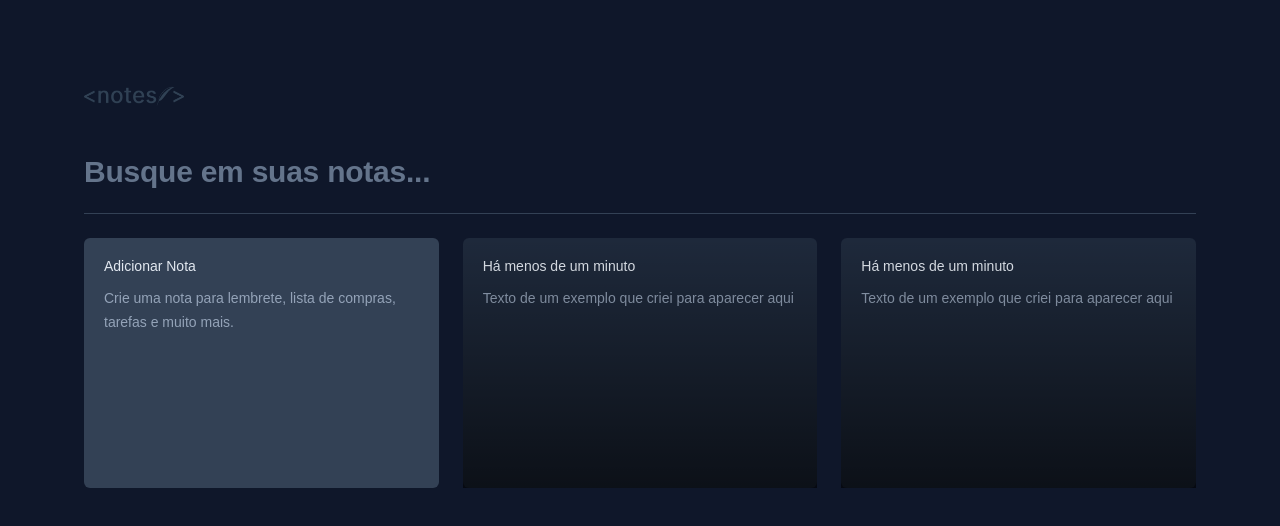
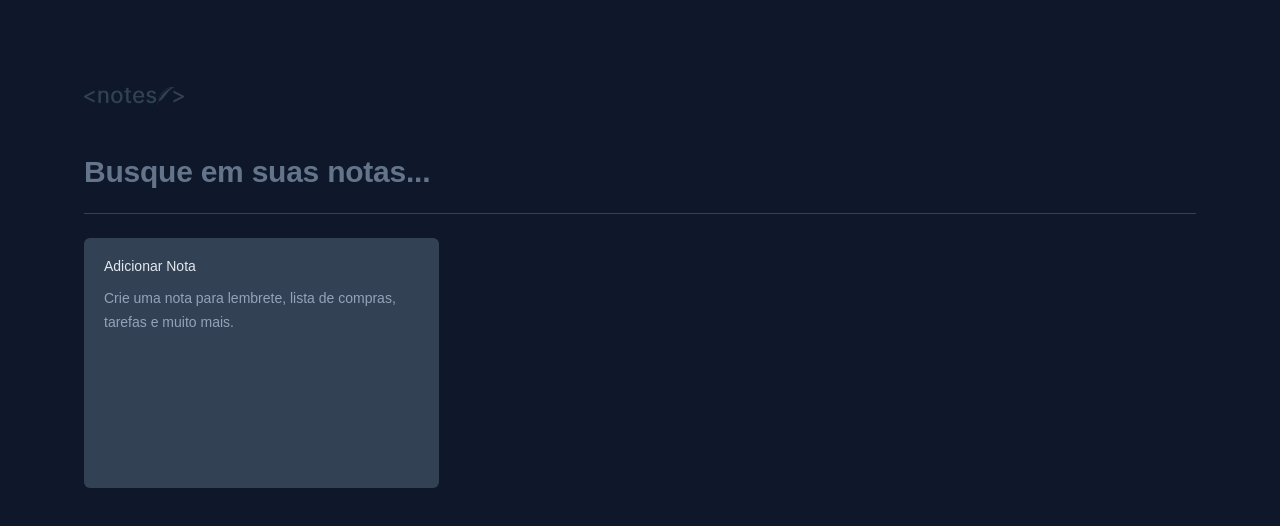
Before and after one commit to SauloCarvalho300/projeto-note, a React (Vite) app: page / in a window 1280 px wide. Shown: the top 526 px of the page. Built offline with nearby package versions, Linux system fonts and the light colour scheme.

Commit message:
Feito as funções de adicionar a nota e adicionado o date com id e key

```diff
--- a/src/components/NewNoteCard/index.tsx
+++ b/src/components/NewNoteCard/index.tsx
@@ -1,11 +1,27 @@
-import { useState } from 'react'
+import { FormEvent, useState, useRef } from 'react'
 
 import './styles.css'
 
 import { X } from 'lucide-react'
 
-export default function NewNoteCard() {
+interface NewNoteCardProps {
+  handleSaveNote(content: string): void
+}
+
+export default function NewNoteCard({ handleSaveNote }: NewNoteCardProps) {
   const [open, setOpen] = useState(false)
+  const [content, setContent] = useState<string>('')
+
+  const textareaRef = useRef<HTMLTextAreaElement | null>(null)
+
+  function handleSubmit(e: FormEvent) {
+    e.preventDefault()
+
+    handleSaveNote(content)
+
+    setContent('')
+    textareaRef.current?.focus()
+  }
 
   return (
     <div className='new-note-card'>
@@ -21,12 +37,13 @@ export default function NewNoteCard() {
               <button onClick={() => setOpen(false)} className='modal-close'>
                 <X  />
               </button>
-              <form>
+
+              <form onSubmit={handleSubmit}>
                 <div>
                   <span>Adicionar nota</span>
-                  <textarea autoFocus></textarea>
+                  <textarea ref={textareaRef} value={content} onChange={(e) => setContent(e.target.value)} autoFocus></textarea>
                 </div>
-                <button>Salvar essa nota</button>
+                <button type='submit'>Salvar essa nota</button>
               </form>
             </div>
           </div>
--- a/src/components/NoteCard/index.tsx
+++ b/src/components/NoteCard/index.tsx
@@ -3,13 +3,19 @@ import './styles.css'
 import { X } from 'lucide-react'
 import { useState } from 'react'
 
-export default function NoteCard() {
+interface NoteCardProps {
+  id: string
+  date: Date
+  content: string
+}
+
+export default function NoteCard({ id, content, date }: NoteCardProps) {
   const [open, setOpen] = useState(false)
   return (
     <div className='note-card'>
       <button onClick={() => setOpen(true)}>
-        <span>Há menos de um minuto</span>
-        <p>Texto de um exemplo  que criei para aparecer aqui</p>
+        <span>{date.toDateString()}</span>
+        <p>{content}</p>
 
         <div className='gradient-overlay' />
       </button>
--- a/src/pages/Home/index.tsx
+++ b/src/pages/Home/index.tsx
@@ -1,11 +1,28 @@
 import './styles.css'
-
+import { useState } from 'react'
 import NewNoteCard from '../../components/NewNoteCard'
-
 import logo from '../../../src/assets/logo.png'
 import NoteCard from '../../components/NoteCard'
 
+interface Note {
+  id: string
+  date: Date
+  content: string
+}
+
 export default function Home() {
+  const [notes, setNotes] = useState<Note[]>([])
+
+  function handleSaveNote(content: string) {
+    const newNote = {
+      id: crypto.randomUUID(),
+      date: new Date(),
+      content
+    }
+
+    setNotes((prev) => [...prev, newNote])
+  }
+
   return (
 
     <div className='container'>
@@ -21,10 +38,17 @@ export default function Home() {
       <div className='separator'></div>
 
       <div className='cards'>
-        <NewNoteCard />
+        <NewNoteCard handleSaveNote={handleSaveNote} />
 
-        <NoteCard />
-        <NoteCard />
+        {notes.map((note) => (
+          <NoteCard
+          key={note.id}
+          id={note.id}
+          date={note.date}
+          content={note.content}
+          />
+        ))}
+
       </div>
     </div>
   )
```
